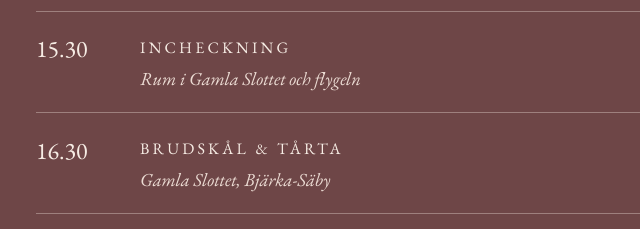
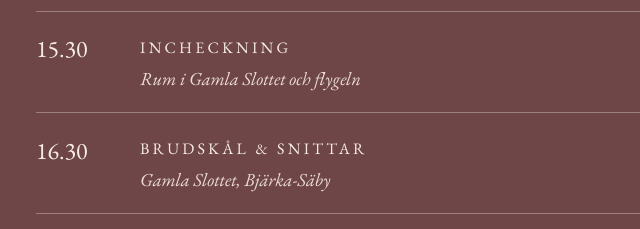
Before and after one commit to tobiasschott-del/brollop, a plain HTML site: page index.html in a window 1280 px wide. Shown: the part 6660-6889 px from the top of the page, 252-892 px from the left. Drawn offline with nearby package versions, Linux system fonts and the light colour scheme.

Commit message:
Brudskål & snittar istället för tårta
Co-Authored-By: Claude Sonnet 5.5 <noreply@anthropic.com>
Claude-Session: https://claude.ai/code/session_01Liaj36AMDzfYwg7xDsEeZx

```diff
--- a/index.html
+++ b/index.html
@@ -239,7 +239,7 @@
     <ol class="timeline">
       <li><time>14.00</time><div><h3>Vigsel</h3><p>Vårdnäs kyrka</p></div></li>
       <li><time>15.30</time><div><h3>Incheckning</h3><p>Rum i Gamla Slottet och flygeln</p></div></li>
-      <li><time>16.30</time><div><h3>Brudskål &amp; tårta</h3><p>Gamla Slottet, Bjärka-Säby</p></div></li>
+      <li><time>16.30</time><div><h3>Brudskål &amp; snittar</h3><p>Gamla Slottet, Bjärka-Säby</p></div></li>
       <li><time>17.30</time><div><h3>Middagssittning</h3></div></li>
       <li><time>21.00</time><div><h3>Bröllopsfest</h3></div></li>
       <li><time>00.00</time><div><h3>Vickning</h3></div></li>
```
